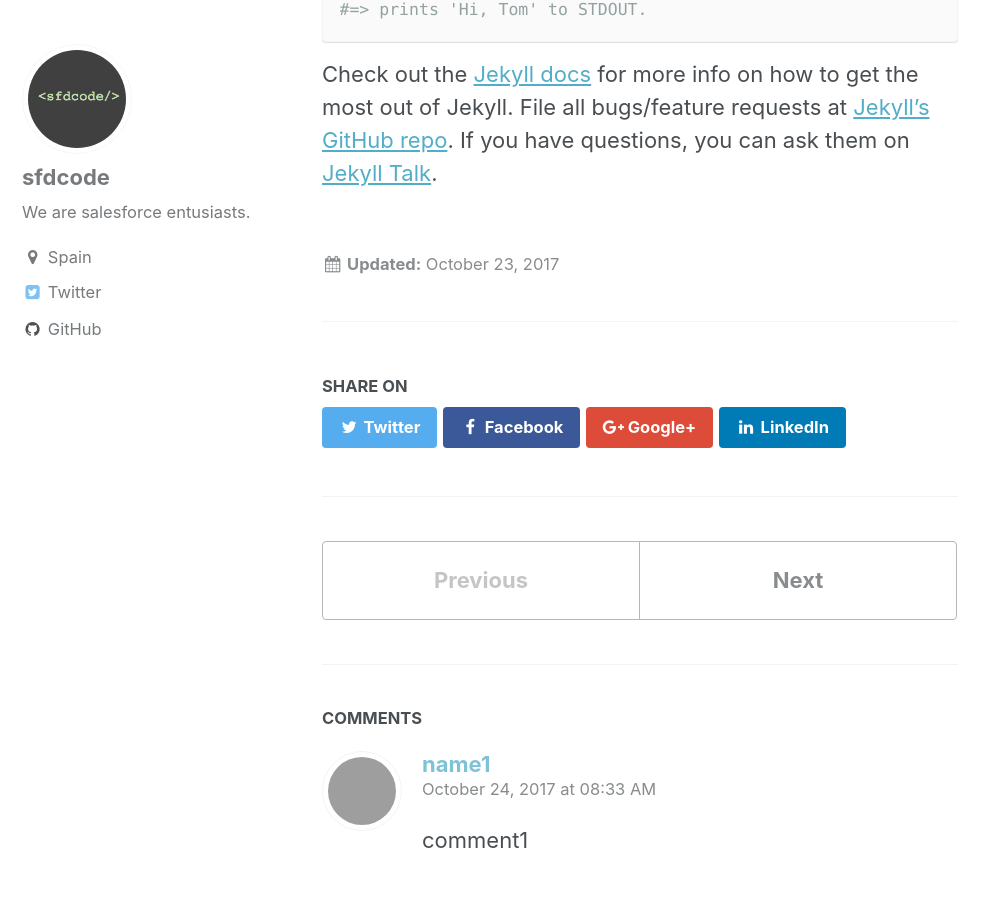
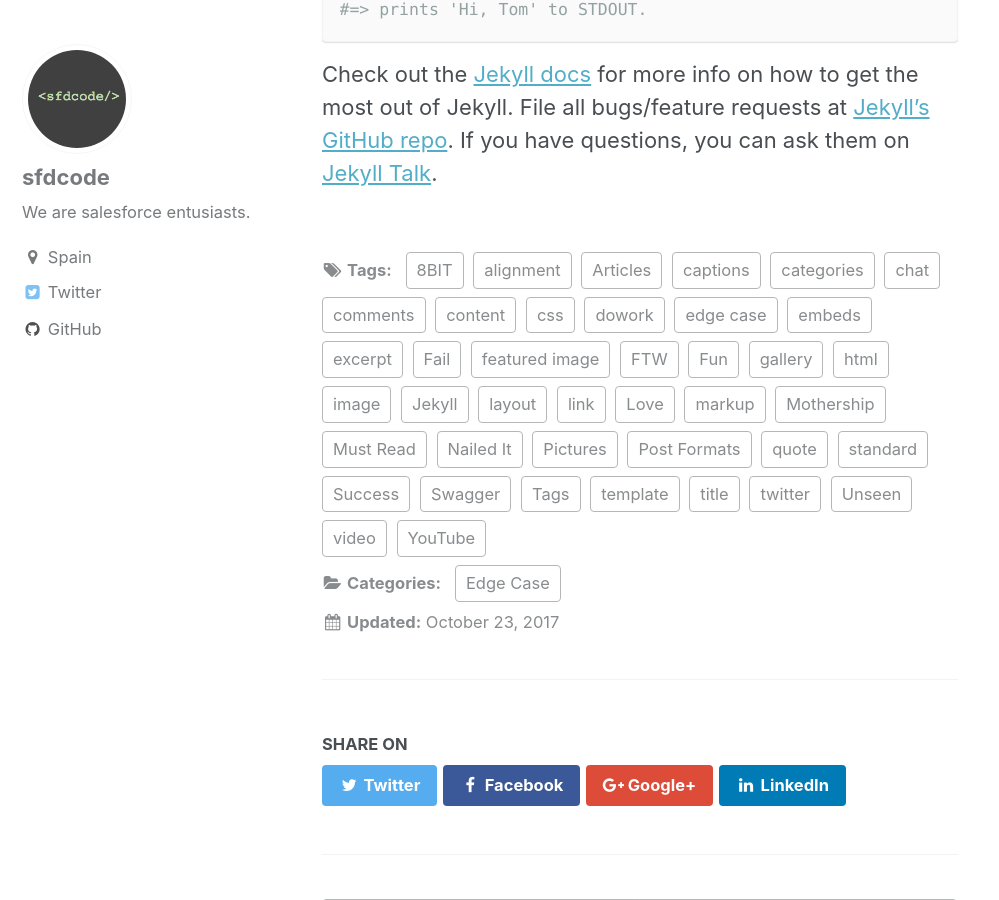
Before and after one commit to sfdcode/sfdcode.github.io, a Jekyll site: the page built from _posts/2017-10-23-first-post.md, in a window 1280 px wide and 900 px high, scrolled down 853 px. Shown: the whole window, without its empty margins (0-999 px from the left). Built offline with Jekyll 4.4.1, drawn with Linux system fonts in a browser that asks for light colours; some of the changed text lies outside the part shown; grey boxes are pictures that could not be loaded.

Commit message:
category and tag test

```diff
--- a/_posts/2017-10-23-first-post.md
+++ b/_posts/2017-10-23-first-post.md
@@ -1,3 +1,50 @@
+---
+title: "Edge Case: Many Tags"
+categories:
+  - Edge Case
+tags:
+  - 8BIT
+  - alignment
+  - Articles
+  - captions
+  - categories
+  - chat
+  - comments
+  - content
+  - css
+  - dowork
+  - edge case
+  - embeds
+  - excerpt
+  - Fail
+  - featured image
+  - FTW
+  - Fun
+  - gallery
+  - html
+  - image
+  - Jekyll
+  - layout
+  - link
+  - Love
+  - markup
+  - Mothership
+  - Must Read
+  - Nailed It
+  - Pictures
+  - Post Formats
+  - quote
+  - standard
+  - Success
+  - Swagger
+  - Tags
+  - template
+  - title
+  - twitter
+  - Unseen
+  - video
+  - YouTube
+---
 You’ll find this post in your `_posts` directory. Go ahead and edit it and re-build the site to see your changes. You can rebuild the site in many different ways, but the most common way is to run `jekyll serve`, which launches a web server and auto-regenerates your site when a file is updated.
 
 To add new posts, simply add a file in the `_posts` directory that follows the convention `YYYY-MM-DD-name-of-post.ext` and includes the necessary front matter. Take a look at the source for this post to get an idea about how it works.
```
